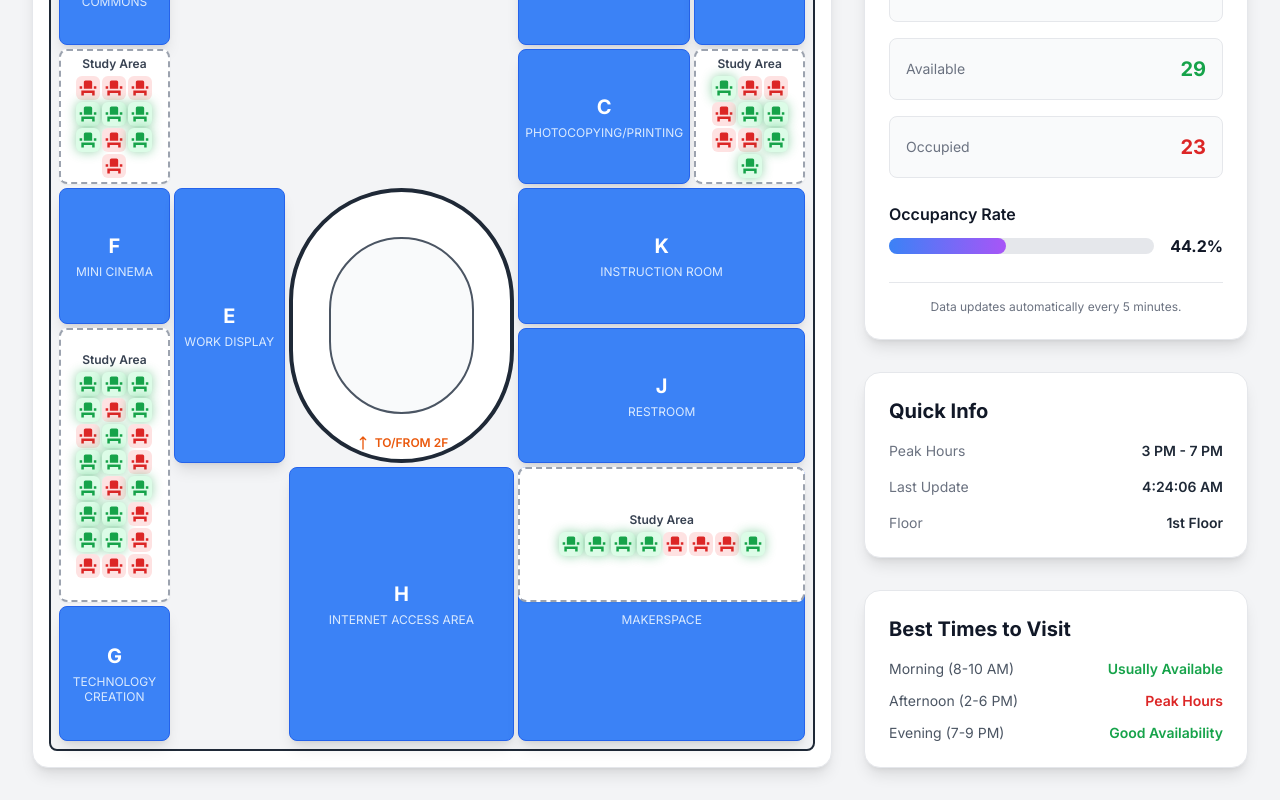
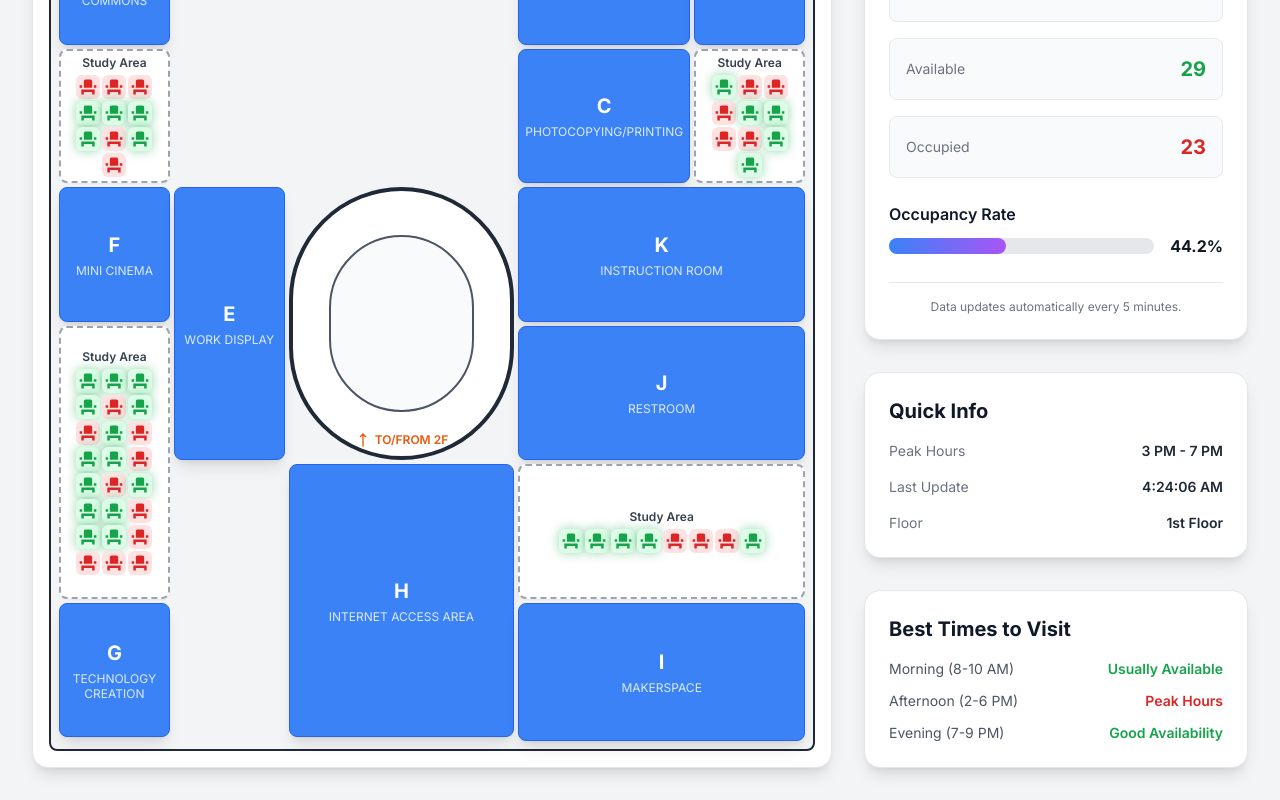
Before and after one commit to xrwong00/libspace, a React (Vite) app: page / in a window 1280 px wide. Shown: the part 345-1145 px from the top of the page. Built offline with nearby package versions, Linux system fonts and the light colour scheme.

Commit message:
Adjust floor plan

```diff
--- a/components/FloorPlan.tsx
+++ b/components/FloorPlan.tsx
@@ -97,7 +97,7 @@ const FloorPlan1F: React.FC<{ seats: SeatData[] }> = ({ seats }) => {
 
       {/* Row 5-6: H, I */}
       <Facility name="INTERNET ACCESS AREA" letter="H" gridArea="5 / 3 / 7 / 5" />
-      <Facility name="MAKERSPACE" letter="I" gridArea="5 / 5 / 7 / 7" />
+  <Facility name="MAKERSPACE" letter="I" gridArea="6 / 5 / 8 / 7" />
 
       {/* Row 6-7: G positioned directly below the study area, bottom-aligned with H and I */}
       <Facility name="TECHNOLOGY CREATION" letter="G" gridArea="6 / 1 / 7 / 2" />
@@ -173,8 +173,8 @@ const FloorPlan2F: React.FC<{ seats: SeatData[] }> = ({ seats }) => {
       </div>
 
       {/* Lower mid left & right (Stairs markers to 3F) */}
-  <InfoMarker text="TO/FROM 3F" gridArea="12 / 2 / 13 / 4" icon={<StairsIcon />} className="!text-orange-600" />
-  <InfoMarker text="TO/FROM 3F" gridArea="12 / 14 / 13 / 16" icon={<StairsIcon />} className="!text-orange-600" />
+  <InfoMarker text="TO/FROM 3F" gridArea="11 / 2 / 12 / 4" icon={<StairsIcon />} className="!text-orange-600" />
+  <InfoMarker text="TO/FROM 3F" gridArea="11 / 14 / 12 / 16" icon={<StairsIcon />} className="!text-orange-600" />
 
       {/* Left side middle blocks - L above O, with study area next to L */}
   <Facility name="STUDY ROOM" letter="L" gridArea="13 / 2 / 14 / 3" />
```
